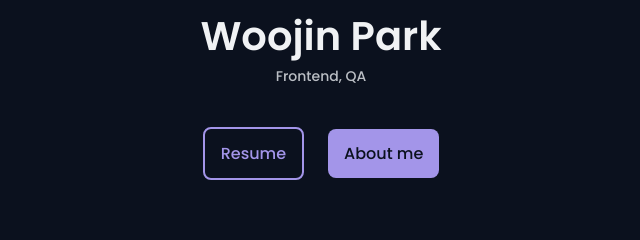
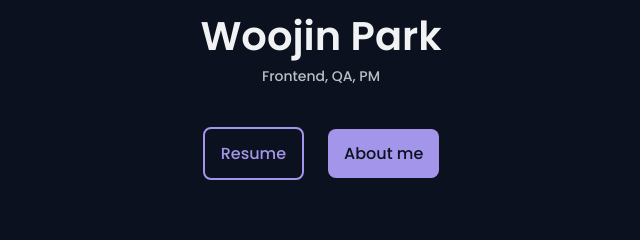
Before and after one commit to WoojinParkSoftware/WoojinParkSoftware, a plain HTML site: page index.html in a window 1280 px wide. Shown: the part 155-395 px from the top of the page, 319-959 px from the left. Drawn offline with nearby package versions, Linux system fonts and the light colour scheme.

Commit message:
Initial Commit

```diff
--- a/index.html
+++ b/index.html
@@ -71,7 +71,7 @@
             <div class="home__data">
                 <span class="home__greeting">Hello, I'm</span>
                 <h1 class="home__name">Woojin Park</h1>
-                <h3 class="home__education">Frontend, QA</h3>
+                <h3 class="home__education">Frontend, QA, PM</h3>
 
                 <div class="home__buttons">
                     <!-- Insert your CV -->
```
Also changed, not shown: 3 other files.
